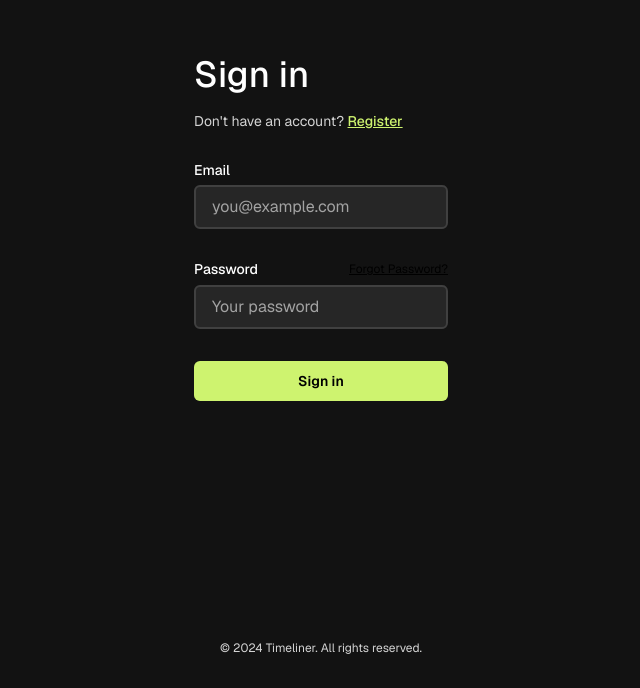
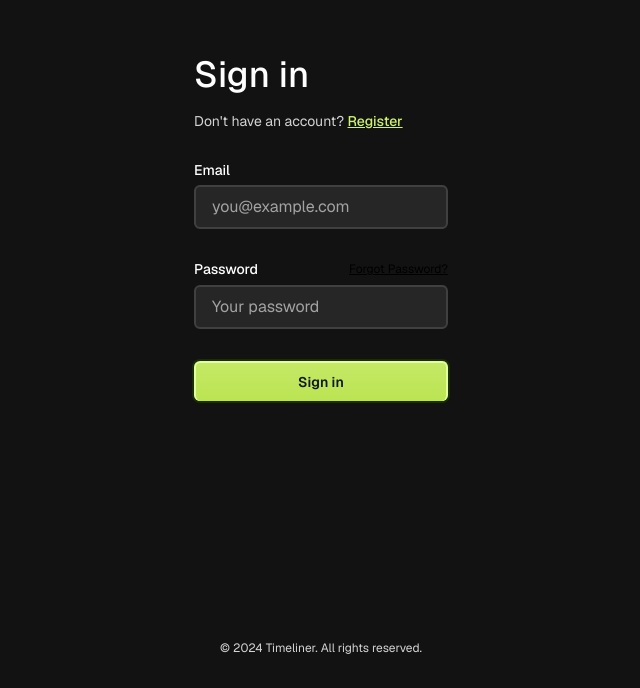
Before and after one commit to filoooooonov/timeliner, a Next.js app: page /sign-in in a window 1280 px wide. Shown: the part 112-800 px from the top of the page, without its empty margins (319-959 px from the left). Built offline with nearby package versions, Linux system fonts and the light colour scheme; no server answers.

Commit message:
Update button design

```diff
--- a/app/(auth-pages)/register/page.tsx
+++ b/app/(auth-pages)/register/page.tsx
@@ -101,7 +101,7 @@ export default function Register() {
             placeholder="Your password"
             minLength={6}
           />
-          <SubmitButton className="text-black font-semibold">
+          <SubmitButton className="button-primary text-black font-semibold">
             {loading ? (
               <span className="flex items-center gap-2">
                 <Loader2 className="animate-spin" /> Registering...
--- a/app/(auth-pages)/sign-in/page.tsx
+++ b/app/(auth-pages)/sign-in/page.tsx
@@ -85,7 +85,7 @@ export default function Login() {
             required
           />
           <SubmitButton
-            className="text-black font-semibold"
+            className="button-primary text-black font-semibold"
             // formAction={signInAction}
           >
             {loading ? (
--- a/app/create-timeline/page.tsx
+++ b/app/create-timeline/page.tsx
@@ -1,6 +1,6 @@
 "use client";
 
-import { useState } from "react";
+import { useEffect, useState } from "react";
 import { toast, Toaster } from "sonner";
 import { useForm, FormProvider } from "react-hook-form";
 import { zodResolver } from "@hookform/resolvers/zod";
@@ -63,6 +63,7 @@ import {
 } from "@/components/ui/dialog";
 import Link from "next/link";
 import Confetti from "react-confetti-boom";
+import { useSession } from "next-auth/react";
 
 const months = [
   {
@@ -182,6 +183,7 @@ export default function CreateCompanyForm() {
       if (!slug) {
         throw new Error("Slug is not defined. Please check the company name.");
       }
+
       const response = await addCompanyDataToDB({ ...data, slug });
 
       if (response.ok) {
--- a/app/dashboard/page.tsx
+++ b/app/dashboard/page.tsx
@@ -3,8 +3,10 @@ import { signOut, useSession } from "next-auth/react";
 import Link from "next/link";
 import { getServerSession } from "next-auth";
 import { redirect } from "next/navigation";
+import { TiPlus } from "react-icons/ti";
 
 import SignOutButton from "@/components/SignOutButton";
+import { Plus } from "lucide-react";
 
 const Dashboard = async () => {
   const session = await getServerSession();
@@ -22,7 +24,13 @@ const Dashboard = async () => {
         </div>
       </div>
 
-      <h2>Your companies</h2>
+      <div className="flex justify-between items-center">
+        <h2 className="">Your companies</h2>
+        <button className="button-secondary">
+          <TiPlus size={15} />
+          Add company
+        </button>
+      </div>
 
       <div className="mt-12 md:grid md:grid-cols-2 flex flex-col gap-8">
         <div className="p-6 bg-neutral-800/60 hover:bg-neutral-800/80 transition duration-200 rounded-lg shadow-md border-t-2 border-neutral-800 cursor-pointer flex flex-col">
--- a/app/globals.css
+++ b/app/globals.css
@@ -15,13 +15,21 @@
 }
 
 .button-primary {
-  @apply bg-primary  font-semibold rounded-md hover:bg-white duration-300
-   text-gray-900 cursor-pointer;
+  @apply bg-gradient-to-t to-[#c4e966] from-[#bbe452] font-semibold rounded-md
+   text-gray-900 cursor-pointer border-x-2 border-t-2 border-[#e3ff9d] ring-2 ring-lime-950 duration-200 active:translate-y-1;
 }
 
-.button-secondary {
+/* .button-secondary {
   @apply hover:text-primary font-semibold border-2 border-zinc-800
     hover:border-primary rounded-md duration-300 text-zinc-400 px-4 py-3;
+} */
+
+.button-secondary {
+  @apply flex items-center gap-2 px-4 py-2 text-sm rounded-md border-x-2 border-t-2 border-neutral-800 bg-gradient-to-t
+  from-neutral-700/40 to-neutral-800/50 ring-2 ring-neutral-950 shadow-lg  hover:bg-neutral-950 duration-200 font-medium active:translate-y-1;
+}
+.button-red {
+  @apply flex items-center gap-2 px-4 py-2 text-sm rounded-md border-x-2 border-t-2 border-rose-900/40 bg-gradient-to-t from-rose-700/50 to-rose-800/50 ring-2 ring-rose-950/50 shadow-lg  hover:bg-rose-950/30 duration-200 font-medium;
 }
 
 .dot-background {
--- a/components/SignOutButton.tsx
+++ b/components/SignOutButton.tsx
@@ -2,6 +2,7 @@
 
 import { signOut } from "next-auth/react";
 import React from "react";
+import { FaSignOutAlt } from "react-icons/fa";
 
 const SignOut = ({ text }: { text: string }) => {
   return (
@@ -9,8 +10,9 @@ const SignOut = ({ text }: { text: string }) => {
       onClick={() => {
         signOut({ callbackUrl: "/" });
       }}
-      className="button-secondary w-fit px-4"
+      className="button-red"
     >
+      <FaSignOutAlt />
       {text}
     </button>
   );
```
